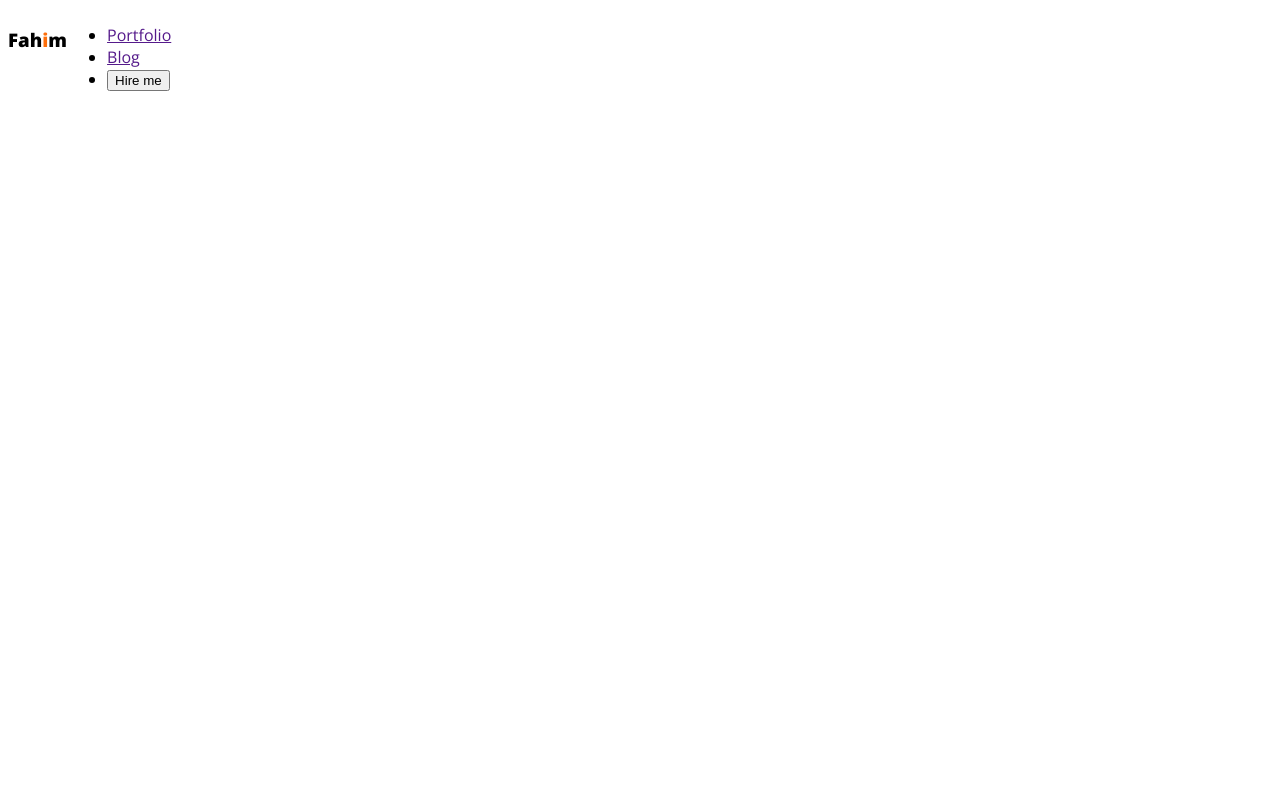
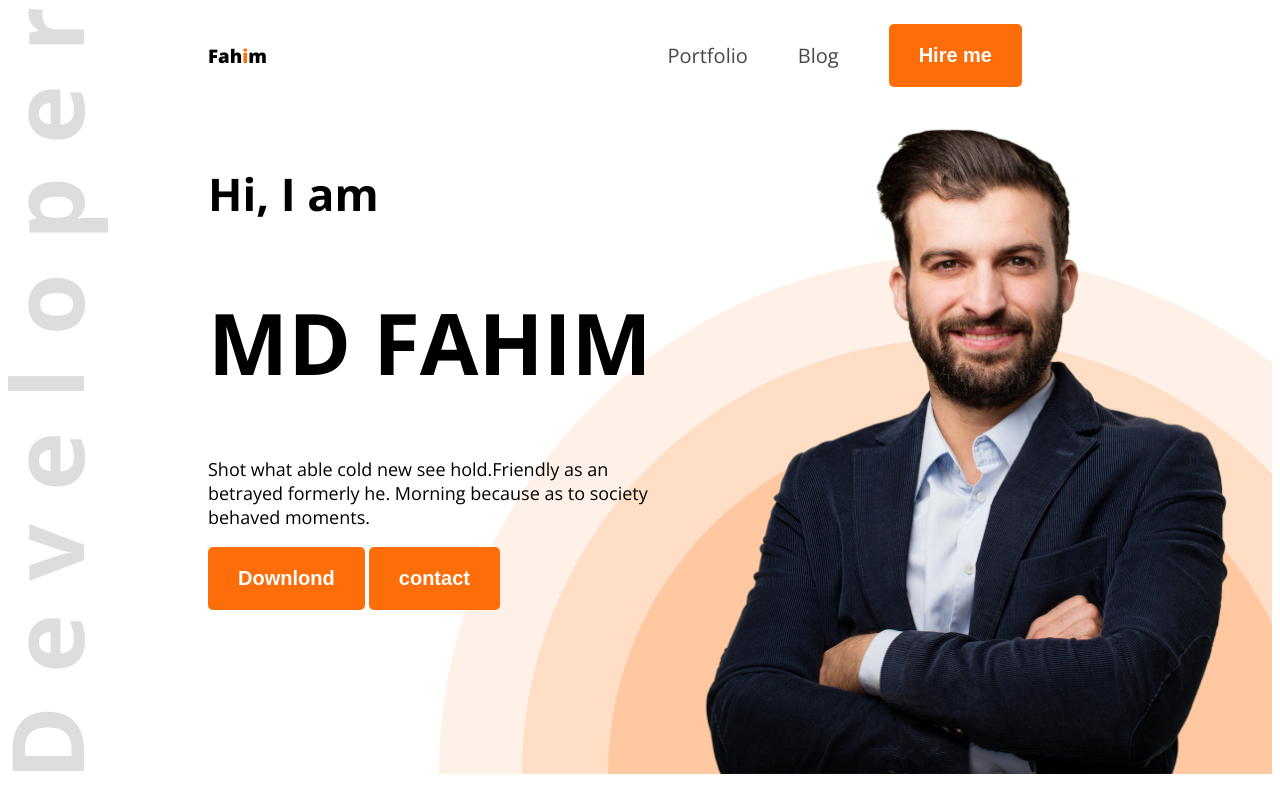
Before and after one commit to mdfahim123123/web-dev-portfolio, a plain HTML site: page index.html in a window 1280 px wide. Drawn offline with nearby package versions, Linux system fonts and the light colour scheme.

Commit message:
added my bannar

```diff
--- a/index.html
+++ b/index.html
@@ -11,18 +11,28 @@
 
 </head>
 <body class="open-sans-normal">
-    <header>
-        <nav>
+    <header class="header">
+        <nav >
             <h3 class="nav-title">Fah<span class="text-primary">i</span>m</h3>
 
             <ul>
-                <li><a href="">Portfolio</a></li>
-                <li><a href="">Blog</a></li>
-                <li><a href=""><button>Hire me</button></a></li>
+                <li><a class="dark-2" href="">Portfolio</a></li>
+                <li><a class="dark-2">Blog</a></li>
+                <li><a href=""><button class="btn-primary">Hire me</button></a></li>
                 </ul>
 
         </nav>
+<div class="bannar">
+    <div class="bannar-content">
+        <h4 class="bannar-gritting">Hi, I am</h4>
+        <h1 class="bannar-title">MD FAHIM</h1>
+        <p class="bannar-discription">Shot what able cold new see hold.Friendly as an betrayed formerly he. Morning because as to society behaved moments.</p>
+        <button class="btn-primary">Downlond</button>
+        <button class="btn-primary">contact</button>
 
+    </div>
+    <img class="bannar-pic-1" src="images/hardy.png" alt="">
+</div>
     </header>
     <main>
 
--- a/styles/portfolio.css
+++ b/styles/portfolio.css
@@ -11,11 +11,43 @@
 
 .text-primary{
     color: #FD6E0A;
+
+}
+.dark-2{
+    color: #474747;
+}
+
+.btn-primary{
+    background-color: #FD6E0A;
+    font-size: 20px;
+    font-weight: bold;
+    color: white;
+    padding: 20px 30px;
+    border-radius: 5px;
+    border: none;
+}
+
+/* header */
+header{
+    background-image: url(../images/developer.png),url(../images/header_bg.png);
+    background-repeat: no-repeat;
+    background-position: top left, bottom right;
+
 }
 
 /* nav styles */
 nav{
     display: flex;
+    align-items: center;
+    justify-content: space-between;
+    margin: 0px 200px;
+
+
+}
+
+nav ul{
+    display: flex;
+    align-items: center;
 
 }
 
@@ -24,6 +56,43 @@ nav{
     font: size 45px;
 }
 
+nav ul li {
+    list-style: none;
+      margin-right: 50px;
+}
 
+nav ul a{
+    text-decoration: none;
+    font-size: 20px;
+}
 
-nav{
+/* bannar styles */
+
+.bannar{
+    display: flex;
+    justify-content: space-between;
+    margin: 0 35px 0 200px;
+}
+
+.bannar-content{
+    max-width: 580px;
+
+}
+.bannar-gritting{
+    font-size: 45px;
+    font-weight: bold;
+}
+
+.bannar-title{
+    font-weight: bole;
+    font-size: 85px;
+
+}
+.bannar-discription{
+    font-size: 18px;
+
+}
+
+.bannar-pic-1{
+    width: 580px;
+}
```
Also changed, not shown: images/developer.png (added), images/hardy.png (added), images/header_bg.png (added), images/icons/facebook.png (added), images/icons/insta.png (added), images/icons/js.png (added), images/icons/mongo.png (added), images/icons/nodejs.png (added), images/icons/react.png (added), images/icons/twitter.png (added).
